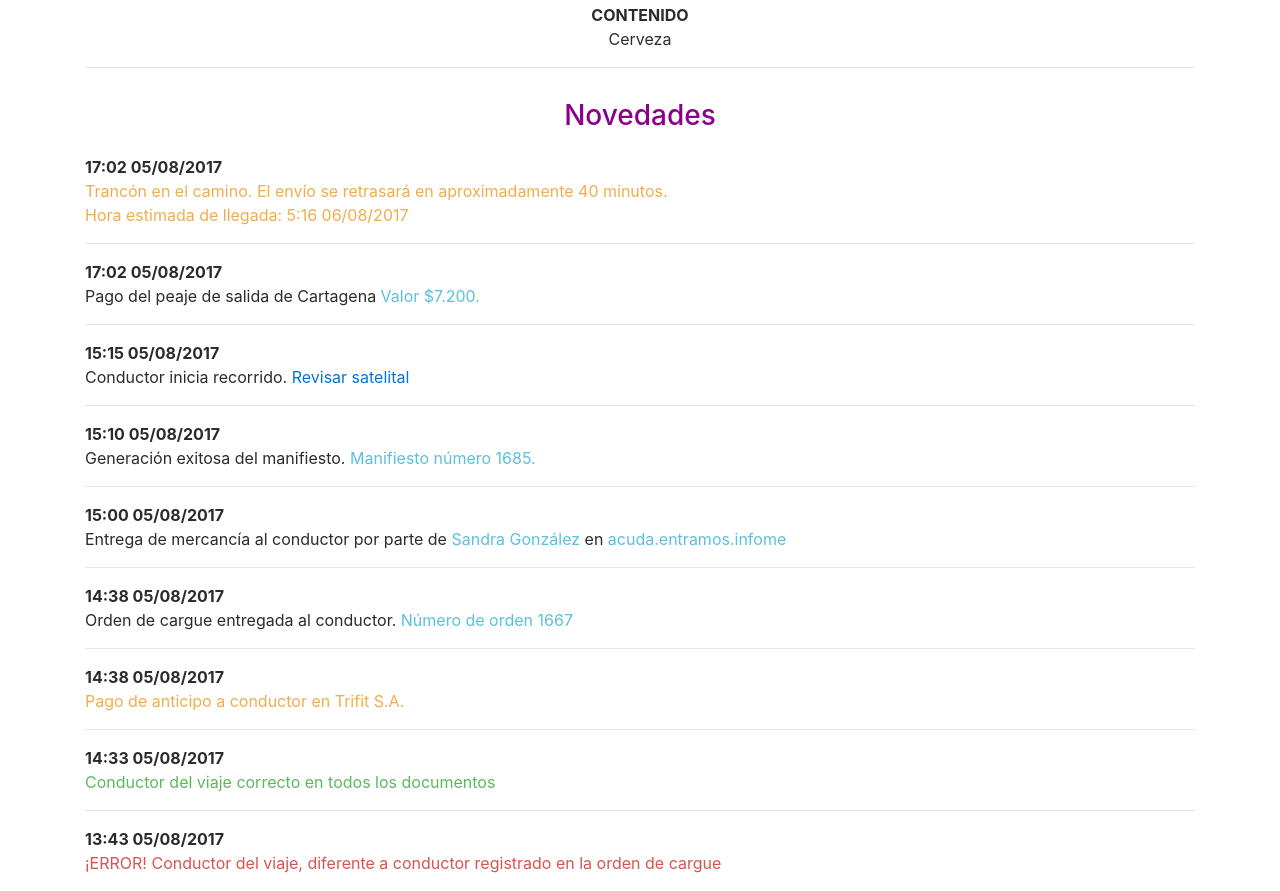
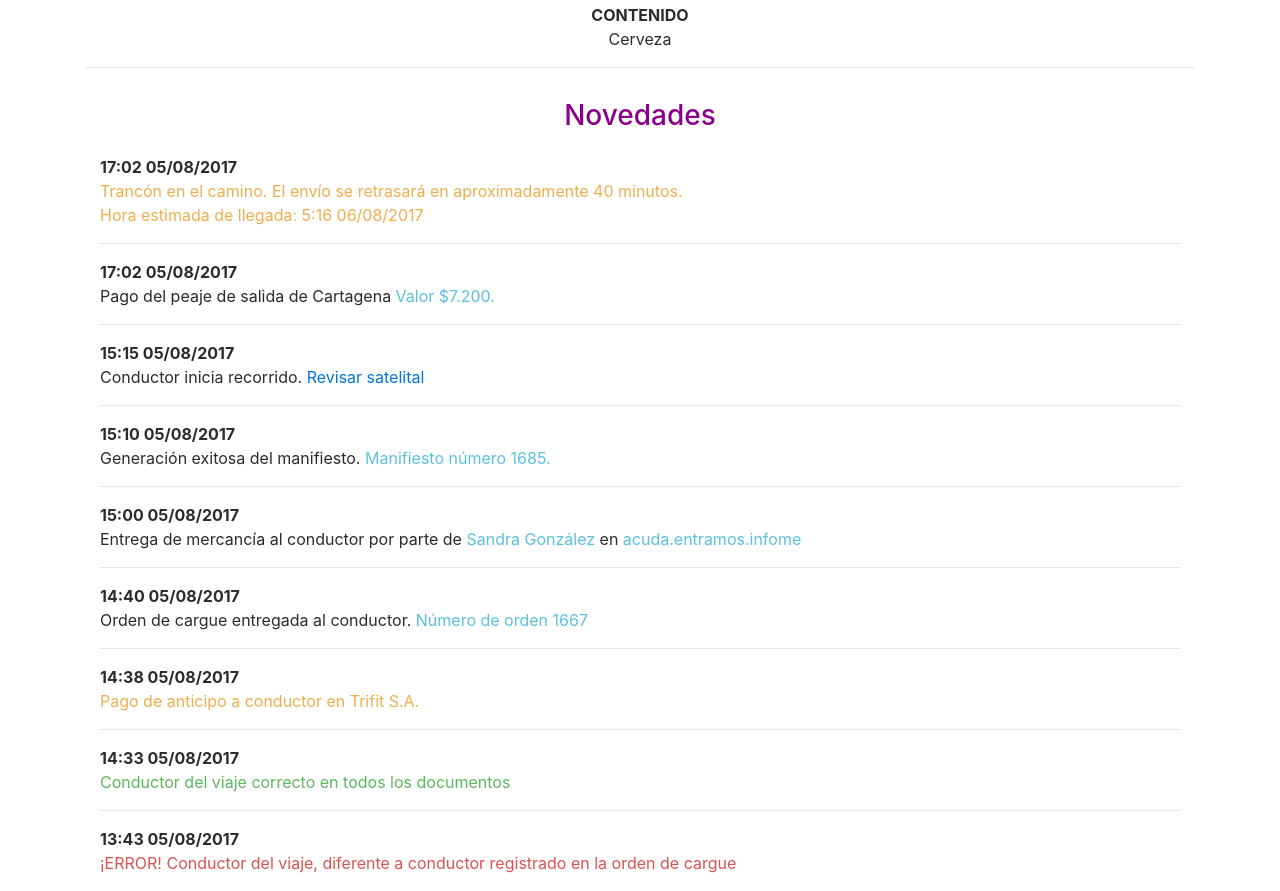
Before and after one commit to juansnchz/blockchainSL, a plain HTML site: page index.html in a window 1280 px wide. Shown: the part 3753-4644 px from the top of the page. Drawn offline with Linux system fonts and the light colour scheme.

Commit message:
Darle un poco de espaciado a la sección de novedades
Se creó un container dentro del container que ya existía para esta sección

```diff
--- a/index.html
+++ b/index.html
@@ -96,6 +96,7 @@
  <hr/>
 
   <h3 class="py-3 text-caption">Novedades</h3>
+  <div class="container">
     <ul class="list-unstyled text-left">
       <li class="font-weight-bold">17:02 05/08/2017</li>
       <li class="text-warning">Trancón en el camino. El envío se retrasará en aproximadamente 40 minutos. <br/> Hora estimada de llegada: 5:16 06/08/2017</li>
@@ -112,7 +113,7 @@
       <li class="font-weight-bold">15:00 05/08/2017</li>
       <li>Entrega de mercancía al conductor por parte de <span class="text-info">Sandra González</span> en <span class="text-info">acuda.entramos.infome</span></li>
       <hr/>
-    <li class="font-weight-bold">14:38 05/08/2017</li>
+      <li class="font-weight-bold">14:40 05/08/2017</li>
       <li>Orden de cargue entregada al conductor. <span class="text-info">Número de orden 1667</span></li>
       <hr/>
       <li class="font-weight-bold">14:38 05/08/2017</li>
@@ -124,9 +125,8 @@
       <li class="font-weight-bold">13:43 05/08/2017</li>
       <li class="text-danger">¡ERROR! Conductor del viaje, diferente a conductor registrado en la orden de cargue</li>
 
-
-
     </ul>
+  </div>  <!-- Container de ul de novedades -->
 </div> <!-- Container -->
 
 <script src="js/jquery.slim.min.js"></script>
```
Lines whose indentation alone changed are shown as unchanged.
